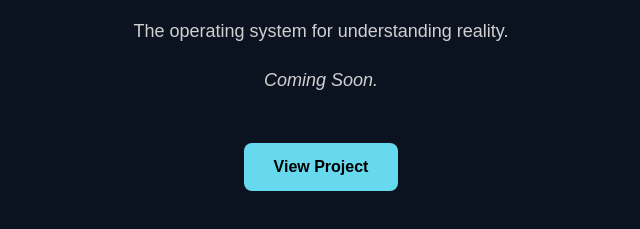
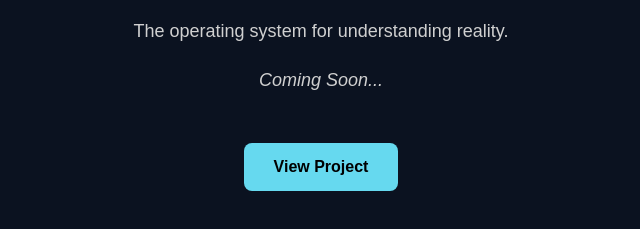
Before and after one commit to Kundan63/gethumanos.org, a plain HTML site: page index.html in a window 1280 px wide. Shown: the part 385-614 px from the top of the page, 319-959 px from the left. Drawn offline with Linux system fonts and the light colour scheme.

Commit message:
Update index.html

```diff
--- a/index.html
+++ b/index.html
@@ -65,7 +65,7 @@ p{
 The operating system for understanding reality.
 </p>
 
-<p><em>Coming Soon.</em></p>
+<p><em>Coming Soon...</em></p>
 
 <a class="button" href="https://github.com/Kundan63/gethumanos.org">
 View Project
```
